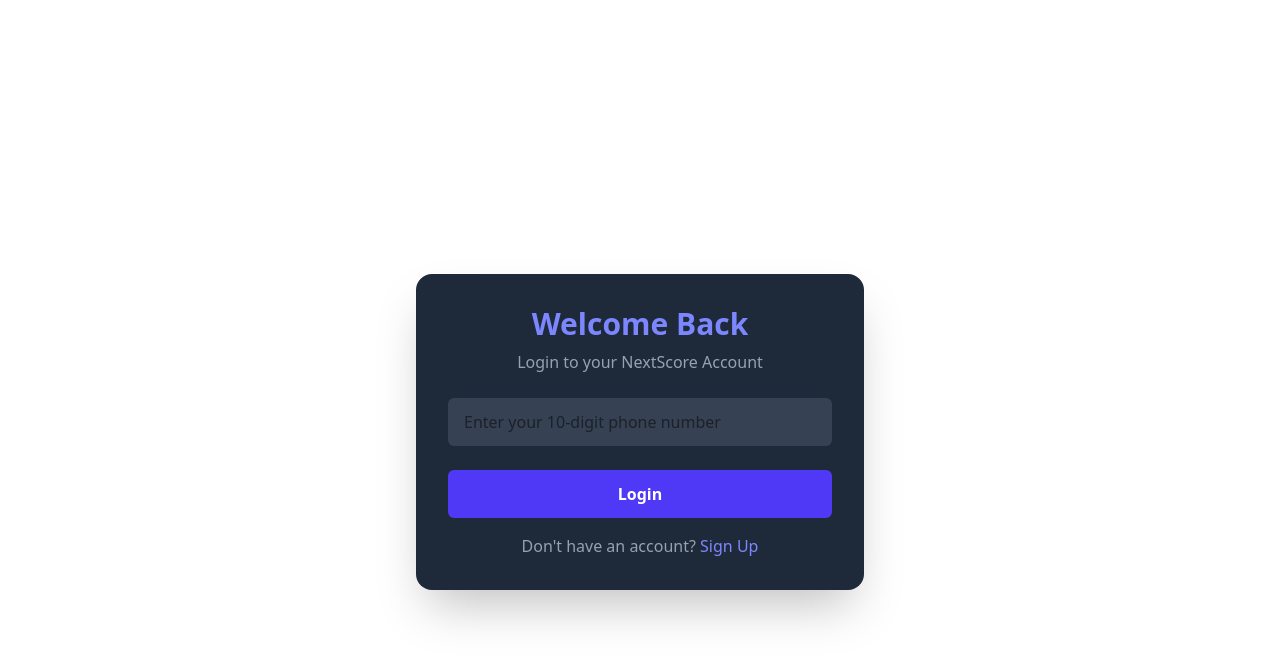
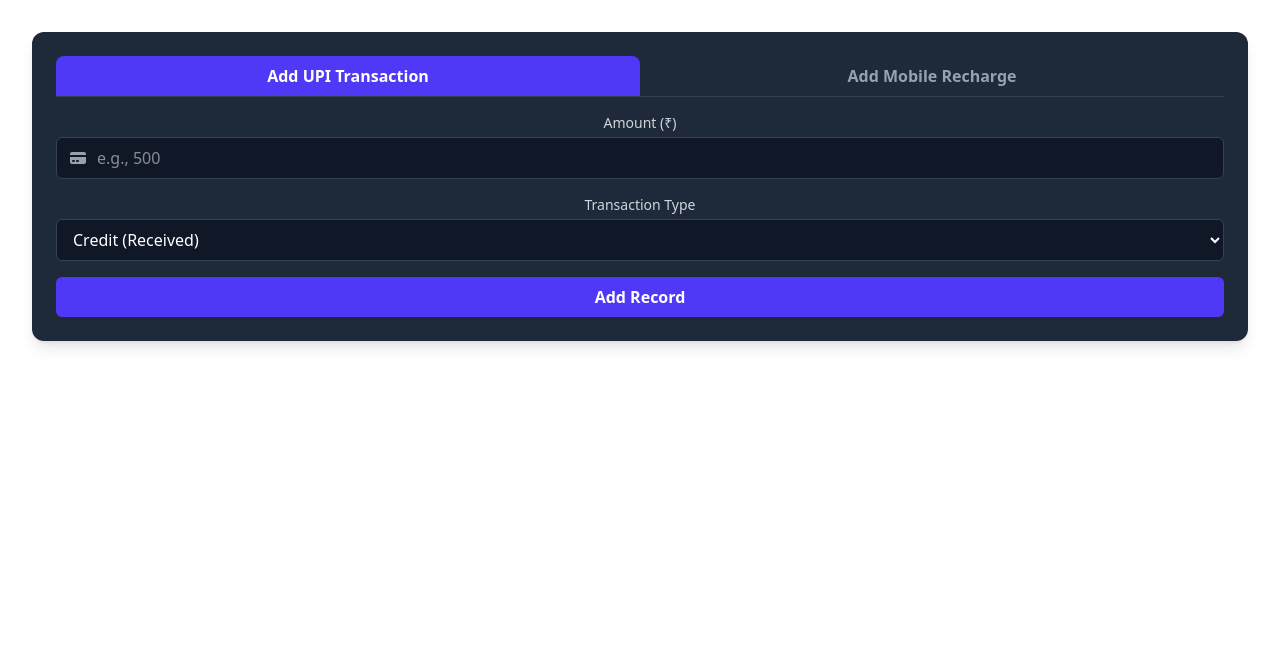
Before and after one commit to Sachin-8125/NextScore, a React app in the folder frontend/: page / in a window 1280 px wide. Shown: the top 662 px of the page. Built offline with nearby package versions, Linux system fonts and the light colour scheme; no server answers; the HTML template or start-up script is replaced by a standard one.

Commit message:
AddDataForms component created

```diff
--- a/frontend/src/App.jsx
+++ b/frontend/src/App.jsx
@@ -3,6 +3,9 @@ import axios from 'axios'
 import './App.css'
 import Signup from './components/Signup';
 import Login from './components/Login';
+import CreditScore from './components/CreditScore';
+import AddDataForms from './components/AddDataForms';
+
 
 const API_BASE_URL = import.meta.env.API_BASE_URL;
 
@@ -10,7 +13,7 @@ const API_BASE_URL = import.meta.env.API_BASE_URL;
 function App() {
 
   return (
-    <Login/>
+    <AddDataForms/>
   )
 }
 
--- a/frontend/src/Icons.jsx
+++ b/frontend/src/Icons.jsx
@@ -1,18 +1,20 @@
-const UserIcon = () => (
+import React from 'react';
+
+export const UserIcon = () => (
   <svg xmlns="http://www.w3.org/2000/svg" className="h-6 w-6 mr-2 text-indigo-400" fill="none" viewBox="0 0 24 24" stroke="currentColor">
     <path strokeLinecap="round" strokeLinejoin="round" strokeWidth={2} d="M16 7a4 4 0 11-8 0 4 4 0 018 0zM12 14a7 7 0 00-7 7h14a7 7 0 00-7-7z" />
   </svg>
 );
-const WalletIcon = () => (
+
+export const WalletIcon = () => (
     <svg xmlns="http://www.w3.org/2000/svg" className="h-5 w-5 mr-2" viewBox="0 0 20 20" fill="currentColor">
         <path d="M4 4a2 2 0 00-2 2v1h16V6a2 2 0 00-2-2H4z" />
         <path fillRule="evenodd" d="M18 9H2v5a2 2 0 002 2h12a2 2 0 002-2V9zM4 13a1 1 0 011-1h1a1 1 0 110 2H5a1 1 0 01-1-1zm5-1a1 1 0 100 2h1a1 1 0 100-2H9z" clipRule="evenodd" />
     </svg>
 );
-const PhoneIcon = () => (
+
+export const PhoneIcon = () => (
     <svg xmlns="http://www.w3.org/2000/svg" className="h-5 w-5 mr-2" viewBox="0 0 20 20" fill="currentColor">
         <path fillRule="evenodd" d="M7 2a2 2 0 00-2 2v12a2 2 0 002 2h6a2 2 0 002-2V4a2 2 0 00-2-2H7zm3 14a1 1 0 100-2 1 1 0 000 2z" clipRule="evenodd" />
     </svg>
 );
-
-export { UserIcon, WalletIcon, PhoneIcon };
--- /dev/null
+++ b/frontend/src/components/AddDataForms.jsx
@@ -0,0 +1,114 @@
+import React, { useState } from 'react';
+import axios from 'axios';
+import { WalletIcon, PhoneIcon } from "../Icons.jsx";
+
+const API_BASE_URL = import.meta.env.VITE_API_BASE_URL;
+
+
+
+const AddDataForms = ({ userId, onDataAdded }) => {
+    const [formType, setFormType] = useState('transaction'); // 'transaction' or 'recharge'
+    const [amount, setAmount] = useState('');
+    const [transactionType, setTransactionType] = useState('CREDIT');
+    const [message, setMessage] = useState({ text: '', type: '' });
+
+    const handleSubmit = async (e) => {
+        e.preventDefault();
+        const numericAmount = parseFloat(amount);
+        if (isNaN(numericAmount) || numericAmount <= 0) {
+            setMessage({ text: 'Please enter a valid amount.', type: 'error' });
+            return;
+        }
+
+        let endpoint = '';
+        let payload = {};
+
+        if (formType === 'transaction') {
+            endpoint = `${API_BASE_URL}/transaction`;
+            payload = { userId, amount: numericAmount, type: transactionType };
+        } else {
+            endpoint = `${API_BASE_URL}/recharge`;
+            payload = { userId, amount: numericAmount };
+        }
+
+        try {
+            await axios.post(endpoint, payload);
+            setMessage({ text: `${formType === 'transaction' ? 'Transaction' : 'Recharge'} added successfully!`, type: 'success' });
+            setAmount('');
+            onDataAdded(); // Notify parent to refresh score
+        } catch (error) {
+            console.error(`Error adding ${formType}:`, error);
+            setMessage({ text: `Failed to add ${formType}.`, type: 'error' });
+        } finally {
+            setTimeout(() => setMessage({ text: '', type: '' }), 3000);
+        }
+    };
+
+    return (
+        <div className="bg-gray-800 p-6 rounded-xl shadow-lg w-full">
+            <div className="flex border-b border-gray-700 mb-4">
+                <button
+                    onClick={() => setFormType('transaction')}
+                    className={`flex-1 py-2 text-center font-semibold rounded-t-lg transition-colors ${formType === 'transaction' ? 'bg-indigo-600 text-white' : 'text-gray-400 hover:bg-gray-700'}`}
+                >
+                    Add UPI Transaction
+                </button>
+                <button
+                    onClick={() => setFormType('recharge')}
+                    className={`flex-1 py-2 text-center font-semibold rounded-t-lg transition-colors ${formType === 'recharge' ? 'bg-indigo-600 text-white' : 'text-gray-400 hover:bg-gray-700'}`}
+                >
+                    Add Mobile Recharge
+                </button>
+            </div>
+
+            <form onSubmit={handleSubmit} className="space-y-4">
+                <div>
+                    <label htmlFor="amount" className="block text-sm font-medium text-gray-300 mb-1">Amount (₹)</label>
+                    <div className="relative">
+                        <div className="absolute inset-y-0 left-0 pl-3 flex items-center pointer-events-none text-gray-400">
+                            {formType === 'transaction' ? <WalletIcon /> : <PhoneIcon />}
+                        </div>
+                        <input
+                            type="number"
+                            id="amount"
+                            value={amount}
+                            onChange={(e) => setAmount(e.target.value)}
+                            className="w-full bg-gray-900 border border-gray-700 rounded-md pl-10 pr-4 py-2 text-white focus:ring-2 focus:ring-indigo-500 focus:border-indigo-500"
+                            placeholder="e.g., 500"
+                            required
+                        />
+                    </div>
+                </div>
+
+                {formType === 'transaction' && (
+                    <div>
+                        <label className="block text-sm font-medium text-gray-300 mb-1">Transaction Type</label>
+                        <select
+                            value={transactionType}
+                            onChange={(e) => setTransactionType(e.target.value)}
+                            className="w-full bg-gray-900 border border-gray-700 rounded-md px-3 py-2 text-white focus:ring-2 focus:ring-indigo-500 focus:border-indigo-500"
+                        >
+                            <option value="CREDIT">Credit (Received)</option>
+                            <option value="DEBIT">Debit (Sent)</option>
+                        </select>
+                    </div>
+                )}
+
+                <button
+                    type="submit"
+                    className="w-full bg-indigo-600 hover:bg-indigo-700 text-white font-bold py-2 px-4 rounded-md transition duration-300 ease-in-out transform hover:scale-105"
+                >
+                    Add Record
+                </button>
+            </form>
+
+            {message.text && (
+                <p className={`mt-4 text-center text-sm ${message.type === 'success' ? 'text-green-400' : 'text-red-400'}`}>
+                    {message.text}
+                </p>
+            )}
+        </div>
+    );
+};
+
+export default AddDataForms;
```
Also changed, not shown: 1 other file (tests, documents, lock files or other folders).
